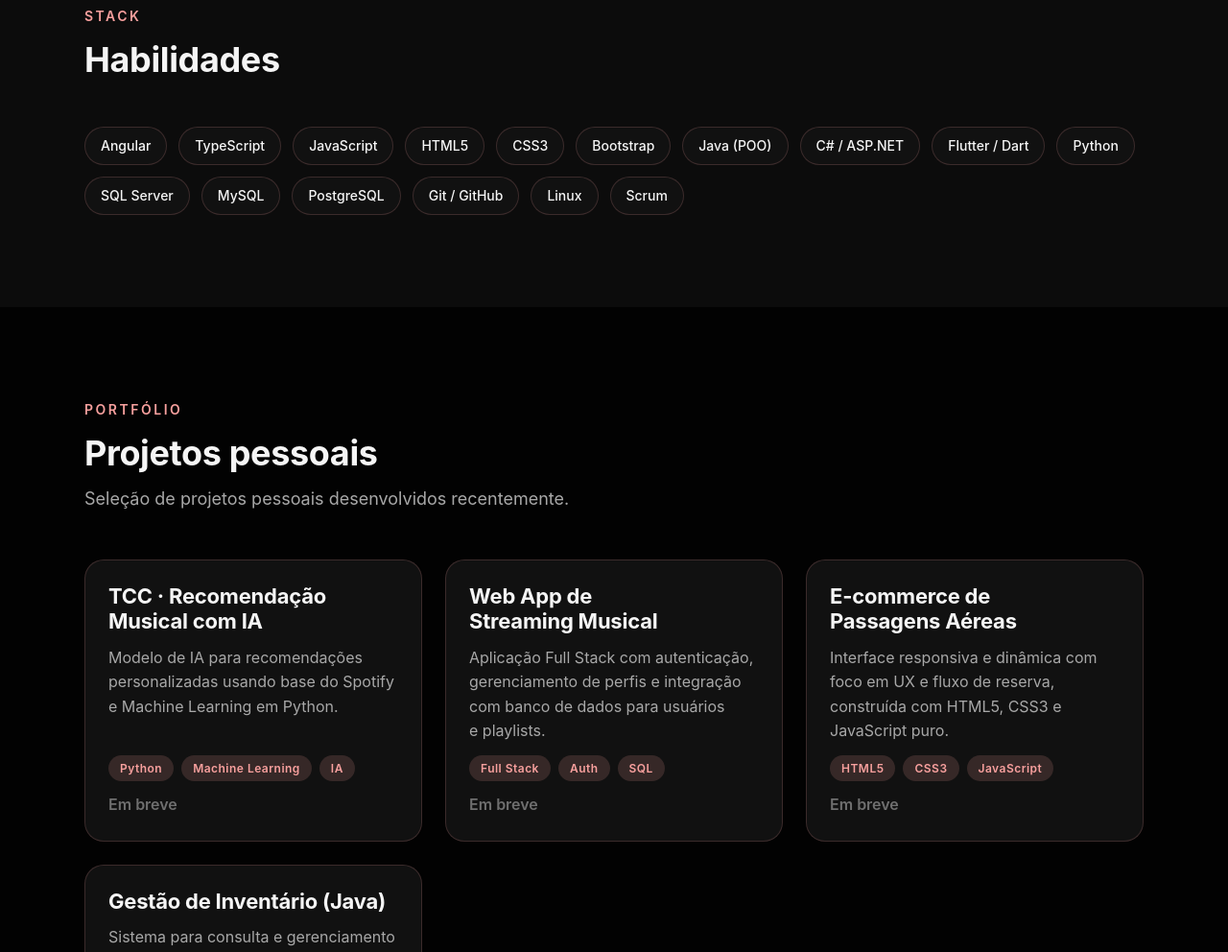
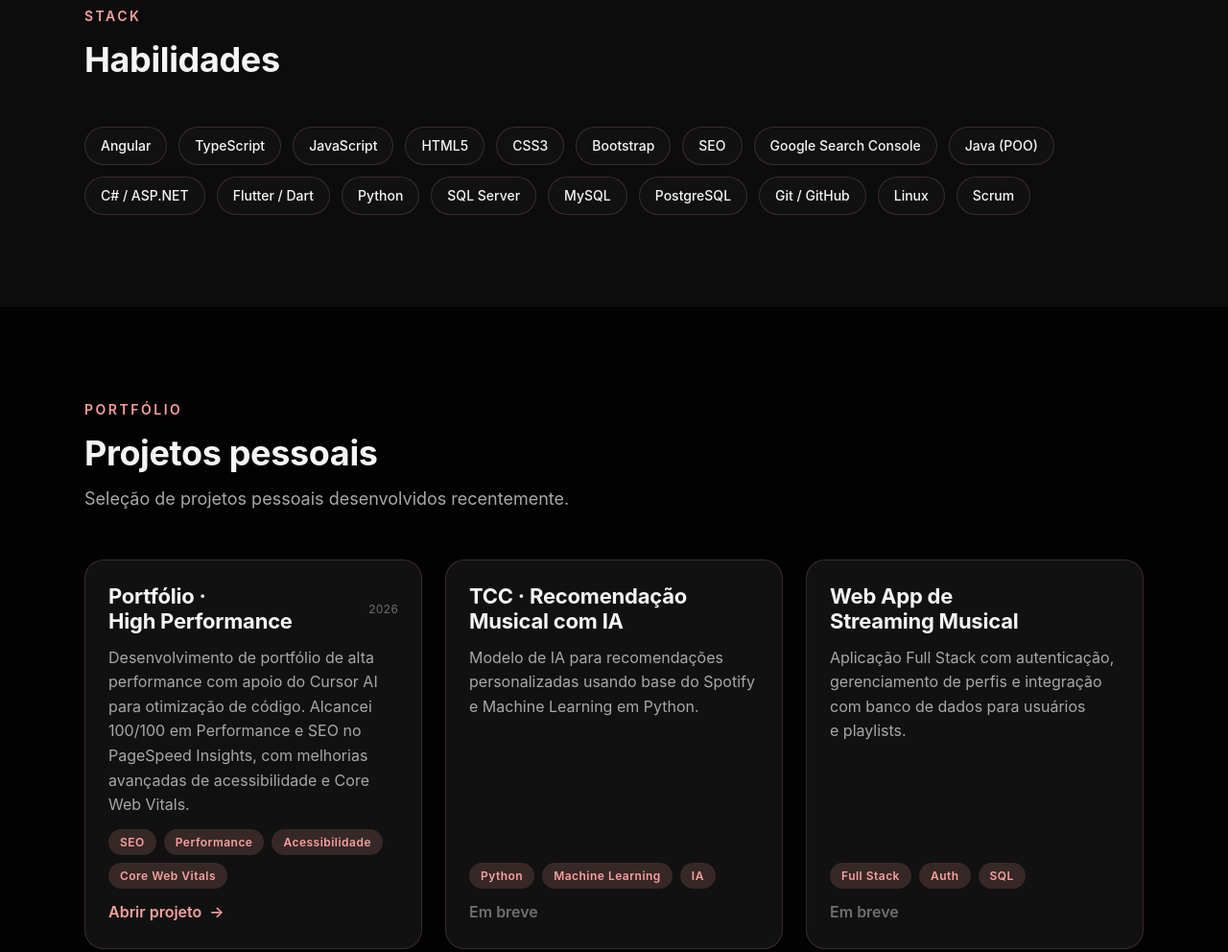
Before and after one commit to AmandaAlecrim/AmandaAlecrim.github.io, a plain HTML site: page index.html in a window 1280 px wide. Shown: the part 1300-2292 px from the top of the page at 96% size. Drawn offline with Linux system fonts and the light colour scheme.

Commit message:
Update: adiciona SEO/Search Console nas habilidades e inclui portfólio como projeto (2026)

```diff
--- a/index.html
+++ b/index.html
@@ -198,6 +198,8 @@
             <li class="skills__item">HTML5</li>
             <li class="skills__item">CSS3</li>
             <li class="skills__item">Bootstrap</li>
+            <li class="skills__item">SEO</li>
+            <li class="skills__item">Google Search Console</li>
             <li class="skills__item">Java (POO)</li>
             <li class="skills__item">C# / ASP.NET</li>
             <li class="skills__item">Flutter / Dart</li>
--- a/js/data/projects-data.js
+++ b/js/data/projects-data.js
@@ -4,6 +4,16 @@
  */
 
 export const projects = [
+  {
+    id: "portfolio-high-performance",
+    title: "Portfólio · High Performance",
+    description:
+      "Desenvolvimento de portfólio de alta performance com apoio do Cursor AI para otimização de código. Alcancei 100/100 em Performance e SEO no PageSpeed Insights, com melhorias avançadas de acessibilidade e Core Web Vitals.",
+    tags: ["SEO", "Performance", "Acessibilidade", "Core Web Vitals"],
+    year: 2026,
+    href: "https://amandaalecrim.github.io/",
+    external: true,
+  },
   {
     id: "tcc-recomendacao-musical",
     title: "TCC · Recomendação Musical com IA",
```
